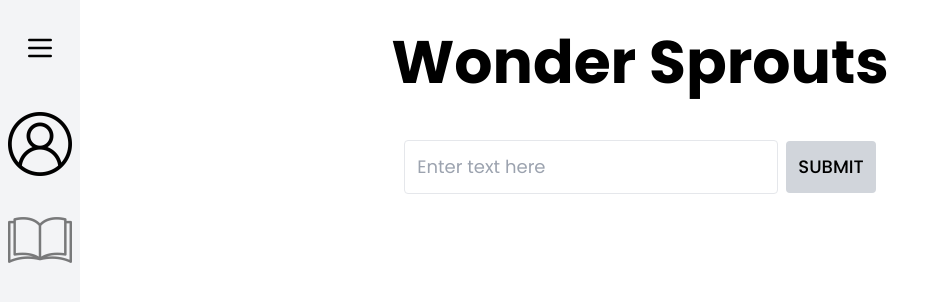
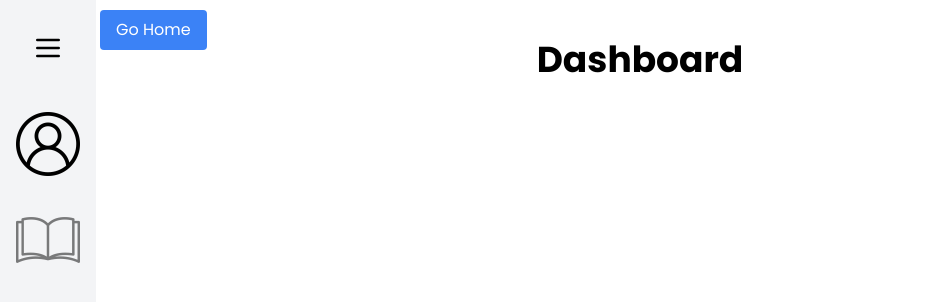
Before and after one commit to emilyyyy0/WIT-BootCamp-Accenture-2024, a React (Create React App) app in the folder frontend/: page /dashboard in a window 1280 px wide. Shown: the top 302 px of the page, without its empty margins (0-942 px from the left). Built offline with nearby package versions, Linux system fonts and the light colour scheme.

Commit message:
Added in css styling

```diff
--- a/frontend/src/App.js
+++ b/frontend/src/App.js
@@ -1,9 +1,11 @@
 import React, { useState } from 'react';
+import { BrowserRouter as Router, Routes, Route } from 'react-router-dom';
 import './App.css';
 import HoverMenu from './components/HoverMenu';
 import TextInput from './components/TextInput';
 import VerticalMenu from './components/VerticalMenu';
 import Sidebar from './components/Sidebar';
+import Dashboard from './components/Dashboard';
 
 function App() {
   const [image, setImage] = useState(null);
@@ -51,9 +53,14 @@ function App() {
   };
 
   return (
+    <Router>
       <div className="App flex flex-col items-center justify-start h-screen text-center">
         <Sidebar isOpen={isSidebarOpen} />
         <VerticalMenu onMenuClick={handleMenuClick} />
+        <Routes>
+          <Route path="/dashboard" element={<Dashboard />} />
+          <Route path="/" element={
+            <>
               <h1 className="text-6xl font-bold my-8">Wonder Sprouts</h1>
               <div className="w-full flex flex-col items-center justify-center">
                 <TextInput onTextSubmit={handleTextSubmit} />
@@ -73,7 +80,11 @@ function App() {
                   </>
                 )}
               </div>
+            </>
+          } />
+        </Routes>
       </div>
+    </Router>
   );
 }
 
--- /dev/null
+++ b/frontend/src/components/Dashboard.js
@@ -0,0 +1,29 @@
+// components/Dashboard.js
+import React from 'react';
+import { useNavigate } from 'react-router-dom';
+
+const Dashboard = () => {
+  const navigate = useNavigate();
+
+  const navigateHome = () => {
+    navigate('/');
+  };
+
+  return (
+    <div className="flex flex-col items-center justify-start h-screen pt-10">
+
+        <h1 className="text-4xl font-bold mb-8">Dashboard</h1>
+
+      <div style={{ position: 'absolute', top: '10px', left: '100px' }}> {/* New container for the button */}
+        <button
+            onClick={navigateHome}
+            className="px-4 py-2 bg-blue-500 text-white rounded hover:bg-blue-700"
+        >
+            Go Home
+        </button>
+        </div>
+    </div>
+  );
+};
+
+export default Dashboard;
--- a/frontend/src/components/Sidebar.js
+++ b/frontend/src/components/Sidebar.js
@@ -9,7 +9,7 @@ const Sidebar = ({ isOpen }) => {
       }`}
       style={{ width: '270px', zIndex: '40' }}
     >
-      <ul className="pt-16 pl-8 text-lg">
+      <ul className="pt-16 pl-12 text-lg">
         <li className="py-4"><a href="#">Menu Item 1</a></li>
         <li className="py-4"><a href="#">Menu Item 2</a></li>
         <li className="py-4"><a href="#">Menu Item 3</a></li>
--- a/frontend/src/components/VerticalMenu.js
+++ b/frontend/src/components/VerticalMenu.js
@@ -1,17 +1,24 @@
 // components/VerticalMenu.js
 import React from 'react';
+import { useNavigate } from 'react-router-dom';
 
 const VerticalMenu = ({ onMenuClick }) => {
+  const navigate = useNavigate();
+
+  const navigateToDashboard = () => {
+    navigate('/dashboard');
+  };
+
   return (
-    <div className="fixed top-0 left-0 h-full bg-gray-100 flex flex-col items-center py-4 space-y-8 w-20 z-50">
+    <div className="fixed top-0 left-0 h-full bg-gray-100 flex flex-col items-center py-4 space-y-8 w-24 z-50">
       <button onClick={onMenuClick} className="w-16 h-16 flex items-center justify-center z-50">
         <svg xmlns="http://www.w3.org/2000/svg" fill="none" viewBox="0 0 24 24" stroke="currentColor" className="w-8 h-8">
           <path strokeLinecap="round" strokeLinejoin="round" strokeWidth={2} d="M4 6h16M4 12h16M4 18h16" />
         </svg>
       </button>
-      <div className="w-16 h-16 flex items-center justify-center">
+      <button onClick={navigateToDashboard} className="w-16 h-16 flex items-center justify-center">
         <img src="/images/user-icon.png" alt="User Icon" className="opacity-100" />
-      </div>
+      </button>
       <div className="w-16 h-16 flex items-center justify-center">
         <img src="/images/book-icon.png" alt="Book Icon" className="opacity-50" />
       </div>
```
Lines whose indentation alone changed are shown as unchanged.
